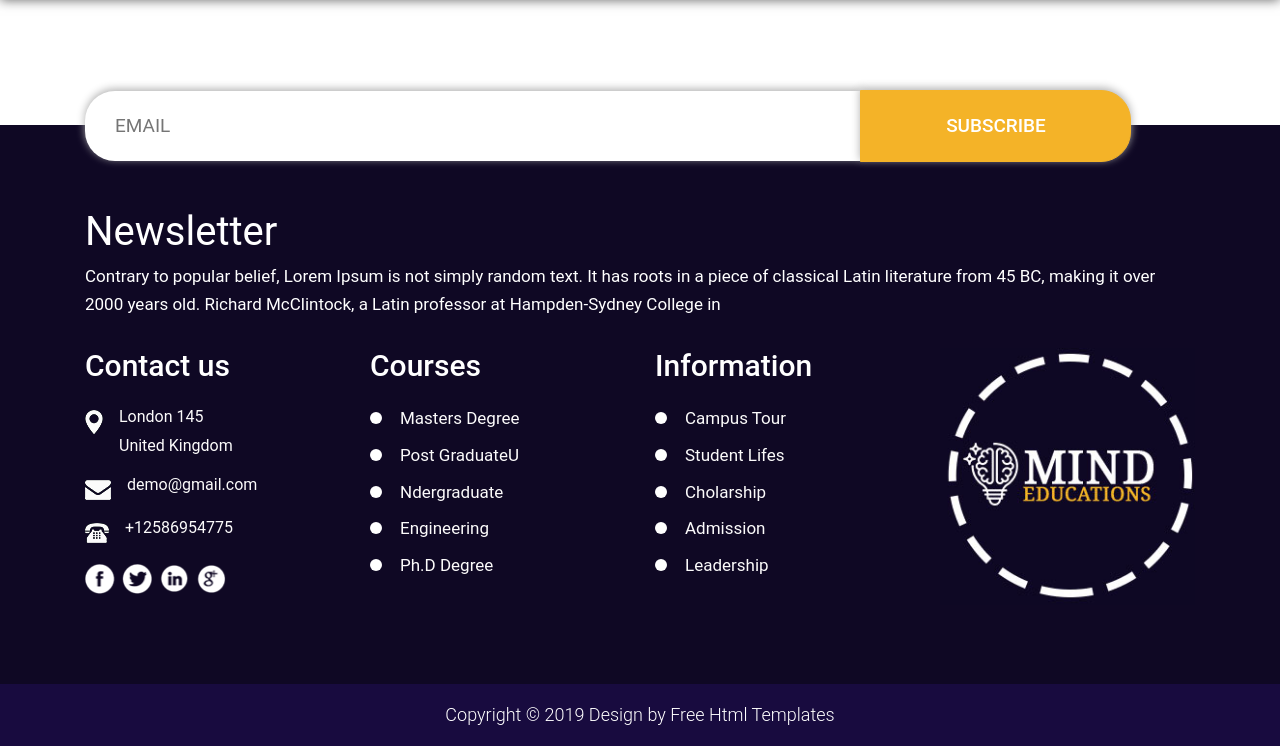
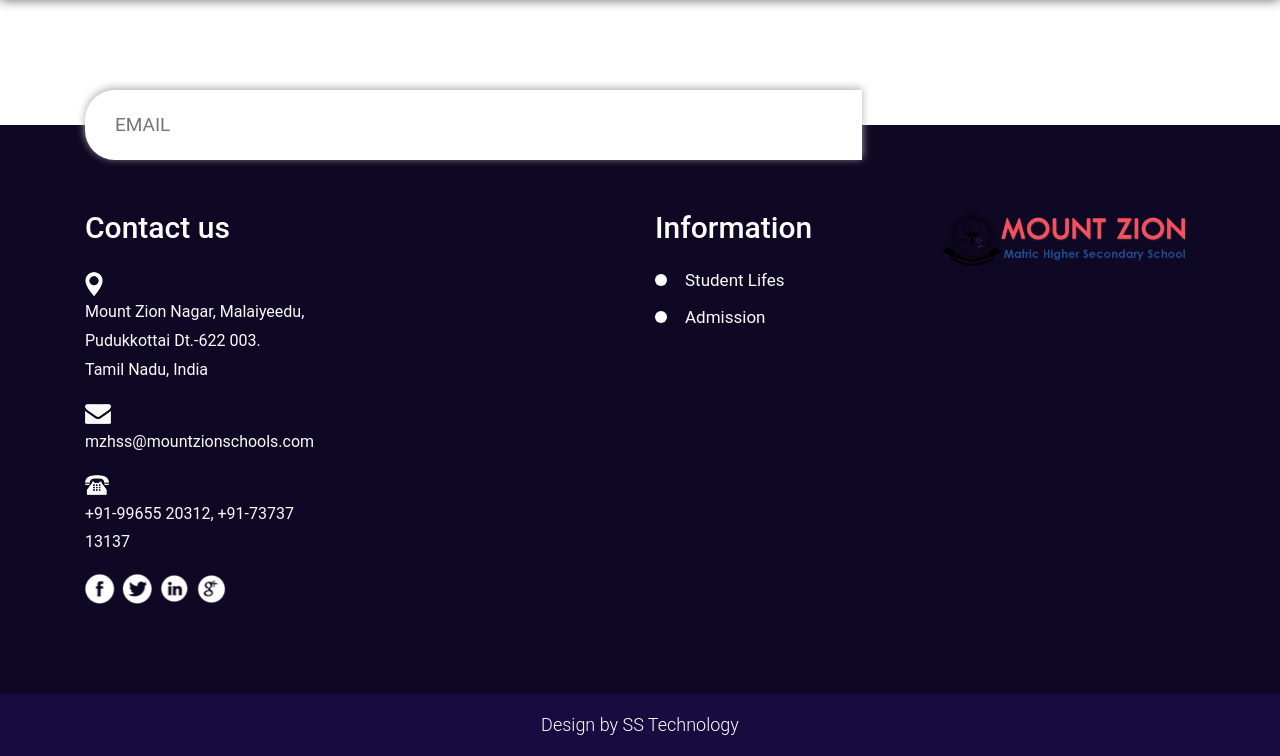
Before and after one commit to nivedha1107/Nivedha, a plain HTML site: page index.html in a window 1280 px wide. Shown: the part 4651-5407 px from the top of the page. Drawn offline with nearby package versions, Linux system fonts and the light colour scheme; some packages are replaced by stand-ins of ours.

Commit message:
Update index.html

```diff
--- a/index.html
+++ b/index.html
@@ -406,12 +406,7 @@
             <div class="col-md-12">
               <form class="news">
                 <input class="newslatter" placeholder="Email" type="text" name=" Email">
-                <button class="submit">Subscribe</button>
               </form>
-            </div>
-            <div class="col-md-12">
-              <h2>Newsletter</h2>
-              <span>Contrary to popular belief, Lorem Ipsum is not simply random text. It has roots in a piece of classical Latin literature from 45 BC, making it over 2000 years old. Richard McClintock, a Latin professor at Hampden-Sydney College in  </span>
             </div>
             <div class="col-xl-12 col-lg-12 col-md-12 col-sm-12 ">
               <div class="row">
@@ -420,12 +415,13 @@
                     <h3>Contact us </h3>
                     <ul class="loca">
                       <li>
-                        <a href="#"><img src="icon/loc.png" alt="#" /></a>London 145
-                        <br>United Kingdom </li>
+                        <a href="#"><img src="icon/loc.png" alt="#" /></a>Mount Zion Nagar, Malaiyeedu, Pudukkottai Dt.-622 003.
+                        <br>Tamil Nadu, India </li>
                         <li>
-                          <a href="#"><img src="icon/email.png" alt="#" /></a>demo@gmail.com </li>
+                          <a href="#"><img src="icon/email.png" alt="#" /></a>mzhss@mountzionschools.com</li>
                           <li>
-                            <a href="#"><img src="icon/call.png" alt="#" /></a>+12586954775 </li>
+                            <a href="#"><img src="icon/call.png" alt="#" /></a>+91-99655 20312,
+                            +91-73737 13137</li>
                           </ul>
                           <ul class="social_link">
                             <li><a href="#"><img src="icon/fb.png"></a></li>
@@ -438,32 +434,21 @@
                       </div>
                       <div class="col-lg-3 col-md-6 col-sm-6">
                         <div class="address">
-                          <h3>Courses</h3>
-                          <ul class="Menu_footer">
-                            <li class="active"> <a href="#">Masters Degree</a> </li>
-                            <li><a href="#">Post GraduateU</a> </li>
-                            <li><a href="#">Ndergraduate</a> </li>
-                            <li><a href="#">Engineering</a> </li>
-                            <li><a href="#">Ph.D Degree</a> </li>
-                          </ul>
                         </div>
                       </div>
                       <div class="col-lg-3 col-md-6 col-sm-6">
                         <div class="address">
                           <h3>Information</h3>
                           <ul class="Links_footer">
-                            <li class="active"><a href="#">Campus Tour</a> </li>
                             <li><a href="#">Student Lifes</a> </li>
-                            <li><a href="#">Cholarship</a> </li>
                             <li><a href="#"> Admission</a> </li>
-                            <li><a href="#">Leadership</a> </li>
                           </ul>
                         </div>
                       </div>
 
                       <div class="col-lg-3 col-md-6 col-sm-6 ">
                         <div class="address">
-                          <a href="index.html"> <img src="images/logo1.jpg" alt="logo"></a>
+                          <a href="index.html"> <img src="images/real.png" alt="logo" width="250px" height="auto"></a>
                         </div>
                       </div>
                     </div>
@@ -474,7 +459,7 @@
               </div>
               <div class="copyright">
                 <div class="container">
-                  <p>Copyright © 2019 Design by <a href="https://html.design/">Free Html Templates </a></p>
+                  <p> Design by SS Technology </a></p>
                 </div>
               </div>
             </div>
```
